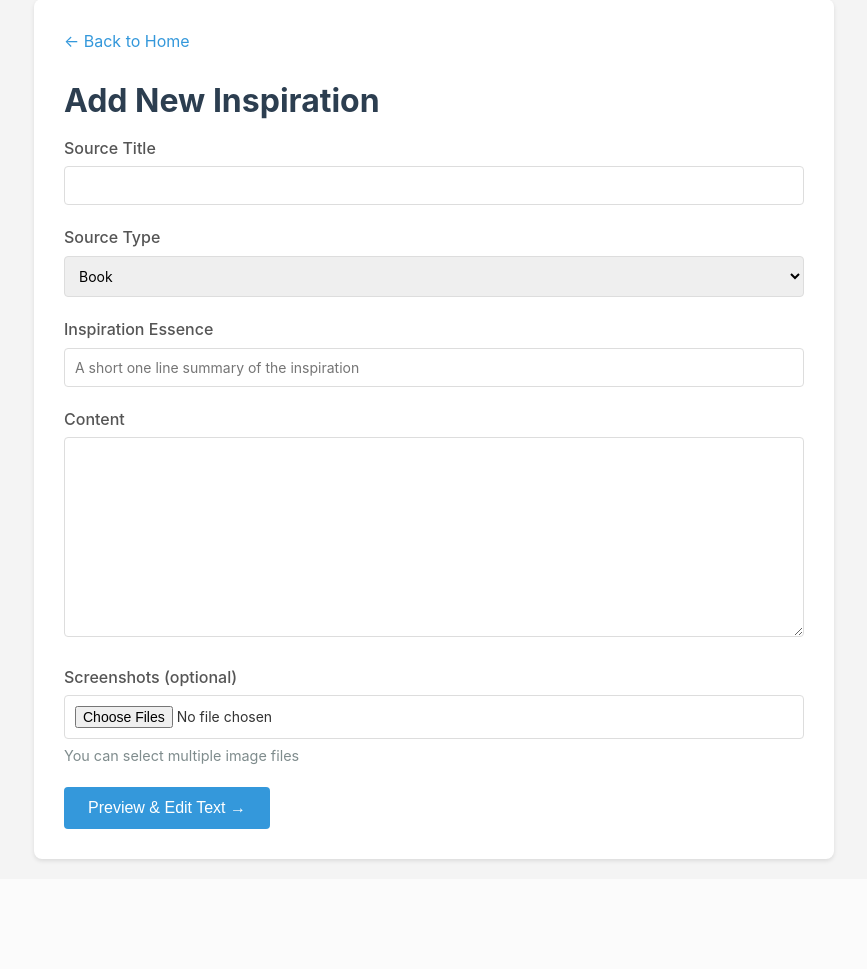
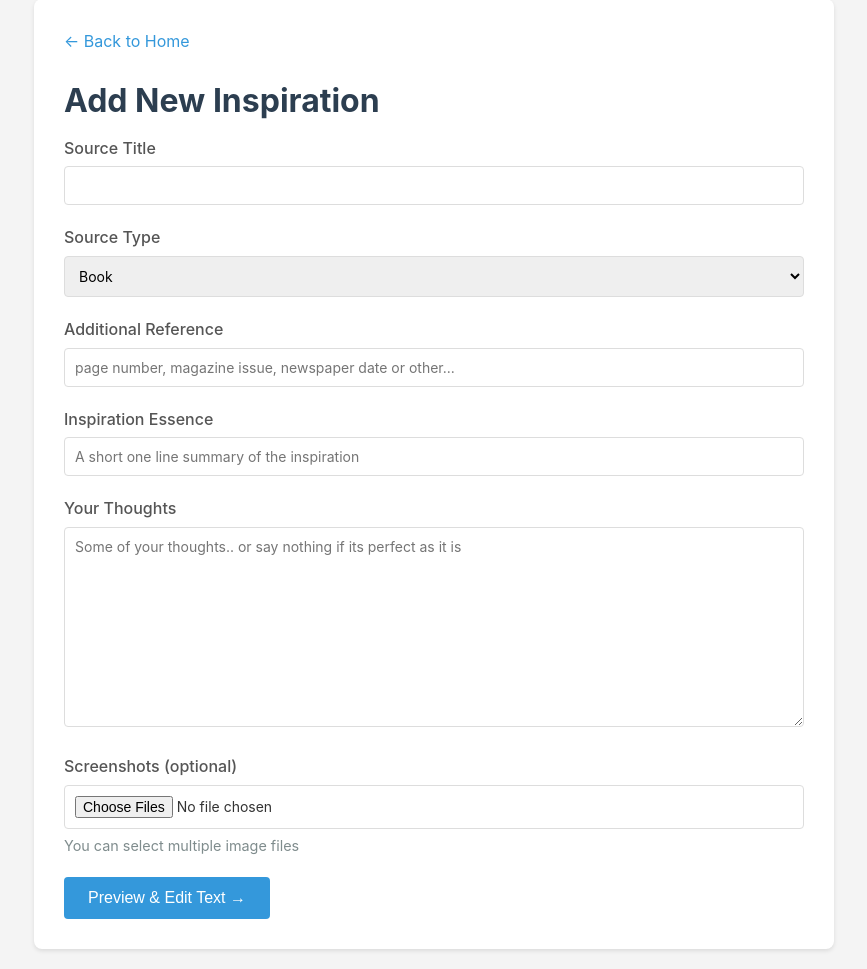
Before and after one commit to SHANERY86/inspire_hub, a Django app: page /add-inspiration/ in a window 1280 px wide. Shown: the part 21-990 px from the top of the page, without its empty margins (206-1073 px from the left). Before the commit the page ends 884 px from the top, so only its background shows below. Run offline with Django 4.2, Linux system fonts and the light colour scheme; some libraries are stand-ins or nearby versions.

Commit message:
UX improvements

```diff
--- a/core/models.py
+++ b/core/models.py
@@ -6,8 +6,10 @@ class Inspiration(models.Model):
     source_title = models.CharField(max_length=255)
     essence = models.CharField(max_length=255)
     date = models.DateTimeField(auto_now_add=True)
-    content = models.TextField()
+    quote = models.TextField(blank=True, null=True)  # OCR extracted text
+    user_thoughts = models.TextField(blank=True, null=True)
     source_type = models.CharField(max_length=50)
+    reference = models.CharField(max_length=255, blank=True, null=True)
 
     class Meta:
         db_table = 'inspiration'
--- a/core/templates/core/add_inspiration.html
+++ b/core/templates/core/add_inspiration.html
@@ -100,6 +100,14 @@
 
         <h1>Add New Inspiration</h1>
 
+        {% if messages %}
+            {% for message in messages %}
+                <div style="padding: 12px; margin-bottom: 20px; background-color: #e74c3c; color: white; border-radius: 4px;">
+                    {{ message }}
+                </div>
+            {% endfor %}
+        {% endif %}
+
         <form method="POST" action="" enctype="multipart/form-data">
             {% csrf_token %}
 
@@ -114,8 +122,16 @@
                     <option value="book">Book</option>
                     <option value="comic">Comic</option>
                     <option value="film">Film</option>
+                    <option value="magazine">Magazine</option>
+                    <option value="newspaper">Newspaper</option>
+                    <option value="website">Website</option>
                     <option value="other">Other</option>
                 </select>
+            </div>
+
+            <div class="form-group">
+                <label for="reference">Additional Reference</label>
+                <input type="text" id="reference" name="reference" placeholder="page number, magazine issue, newspaper date or other...">
             </div>
 
             <div class="form-group">
@@ -124,8 +140,8 @@
             </div>
 
             <div class="form-group">
-                <label for="content">Content</label>
-                <textarea id="content" name="content" required></textarea>
+                <label for="user_thoughts">Your Thoughts</label>
+                <textarea id="user_thoughts" name="user_thoughts" placeholder="Some of your thoughts.. or say nothing if its perfect as it is"></textarea>
             </div>
 
             <div class="form-group">
--- a/core/views.py
+++ b/core/views.py
@@ -1,6 +1,7 @@
 from django.shortcuts import render, redirect
 from django.conf import settings
 from django.core.files.base import ContentFile
+from django.contrib import messages
 from .models import Inspiration, Screenshot
 from PIL import Image
 import requests
@@ -20,13 +21,19 @@ def add_inspiration(request):
         form_data = {
             'source_title': request.POST.get('source_title'),
             'essence': request.POST.get('essence'),
-            'content': request.POST.get('content'),
+            'user_thoughts': request.POST.get('user_thoughts', ''),
             'source_type': request.POST.get('source_type'),
+            'reference': request.POST.get('reference', ''),
         }
 
         # Handle screenshot uploads and extract text
         screenshots = request.FILES.getlist('screenshots')
         screenshot_data = []
+
+        # Validation: If no screenshots, user_thoughts is required
+        if not screenshots and not form_data['user_thoughts'].strip():
+            messages.error(request, 'Please either upload a screenshot or enter your thoughts.')
+            return render(request, 'core/add_inspiration.html')
 
         for uploaded_file in screenshots:
             # Extract text using OCR.space API
@@ -103,28 +110,45 @@ def preview_inspiration(request):
         form_data = request.session.get('form_data', {})
         screenshot_data = request.session.get('screenshot_data', [])
 
-        # Create inspiration
+        # Get user's manual thoughts (NOT including OCR text)
+        user_thoughts = form_data.get('user_thoughts', '').strip()
+
+        # Collect all edited OCR text for inspiration_quote
+        all_extracted_texts = []
+        for idx, screenshot_info in enumerate(screenshot_data):
+            edited_text = request.POST.get(f'extracted_text_{idx}', screenshot_info['extracted_text'])
+            if edited_text.strip():
+                all_extracted_texts.append(edited_text)
+
+        # Combine all OCR text into quote
+        quote = "\n\n".join(all_extracted_texts) if all_extracted_texts else None
+
+        # Create inspiration with separate quote and thoughts
         inspiration = Inspiration.objects.create(
             source_title=form_data['source_title'],
             essence=form_data['essence'],
-            content=form_data['content'],
-            source_type=form_data['source_type']
+            quote=quote,
+            user_thoughts=user_thoughts if user_thoughts else None,
+            source_type=form_data['source_type'],
+            reference=form_data['reference'] if form_data['reference'] else None
         )
 
-        # Save screenshots with edited text
+        # Save screenshot IMAGES only if checkbox is checked
         for idx, screenshot_info in enumerate(screenshot_data):
-            # Get edited text from form
-            edited_text = request.POST.get(f'extracted_text_{idx}', screenshot_info['extracted_text'])
+            keep_screenshot = request.POST.get(f'keep_screenshot_{idx}')
 
-            # Decode base64 image
-            image_data = base64.b64decode(screenshot_info['image_base64'])
+            if keep_screenshot:  # Only save screenshot image if checkbox was checked
+                edited_text = request.POST.get(f'extracted_text_{idx}', screenshot_info['extracted_text'])
 
-            # Save screenshot
-            Screenshot.objects.create(
-                inspiration=inspiration,
-                image=ContentFile(image_data, name=screenshot_info['filename']),
-                extracted_text=edited_text
-            )
+                # Decode base64 image
+                image_data = base64.b64decode(screenshot_info['image_base64'])
+
+                # Save screenshot
+                Screenshot.objects.create(
+                    inspiration=inspiration,
+                    image=ContentFile(image_data, name=screenshot_info['filename']),
+                    extracted_text=edited_text
+                )
 
         # Clear session
         del request.session['form_data']
```
Also changed, not shown: core/templates/core/inspirations_list.html (+19 -2 lines), core/templates/core/preview_inspiration.html (+37 -2 lines), core/migrations/0007_remove_inspiration_content_inspiration_user_thoughts.py (added), core/migrations/0008_inspiration_inspiration_quote.py (added), core/migrations/0009_rename_inspiration_quote_inspiration_quote.py (added), core/migrations/0010_inspiration_reference.py (added).
